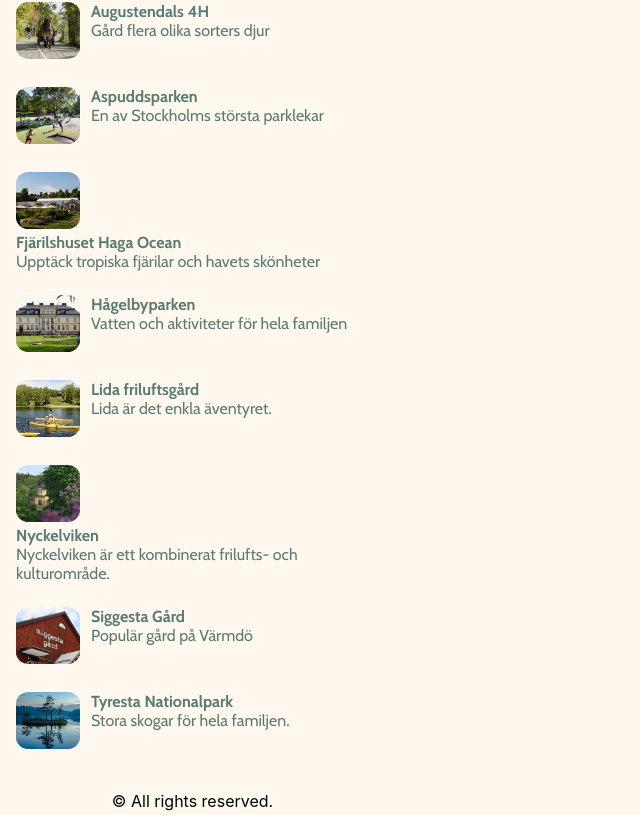
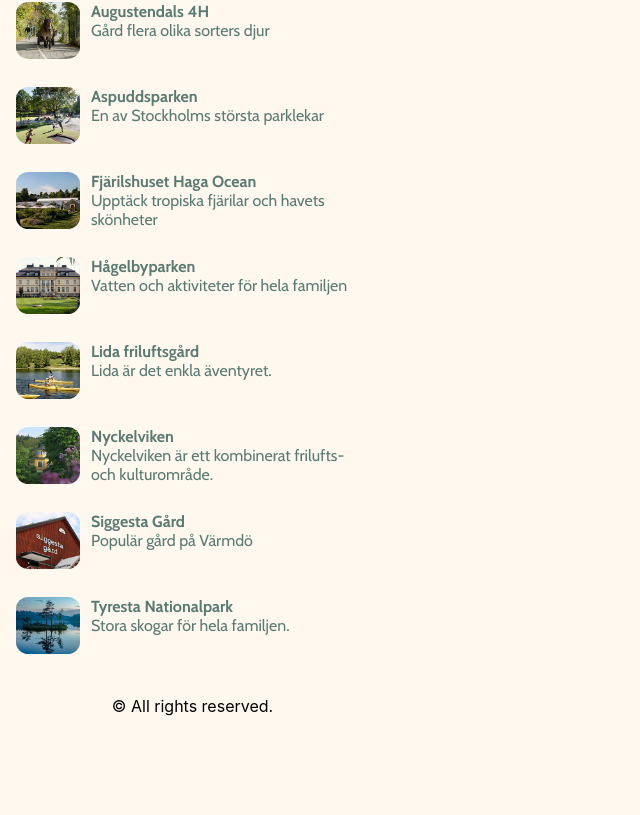
Before and after one commit to Soljojjo/Picknick, a React (Create React App) app: page / in a window 1280 px wide. Shown: the part 960-1775 px from the top of the page, without its empty margins (0-640 px from the left). After the commit the page ends 1680 px from the top, so only its background shows below. Built offline with nearby package versions, Linux system fonts and the light colour scheme.

Commit message:
max-width: 270px in styles.css

```diff
--- a/public/css/styles.css
+++ b/public/css/styles.css
@@ -199,7 +199,7 @@ container3 {}
 .column {
     float: left;
     padding-right: 11px;
-    max-width: 375px;
+    max-width: 270px;
 }
 
 .column_all {
```
